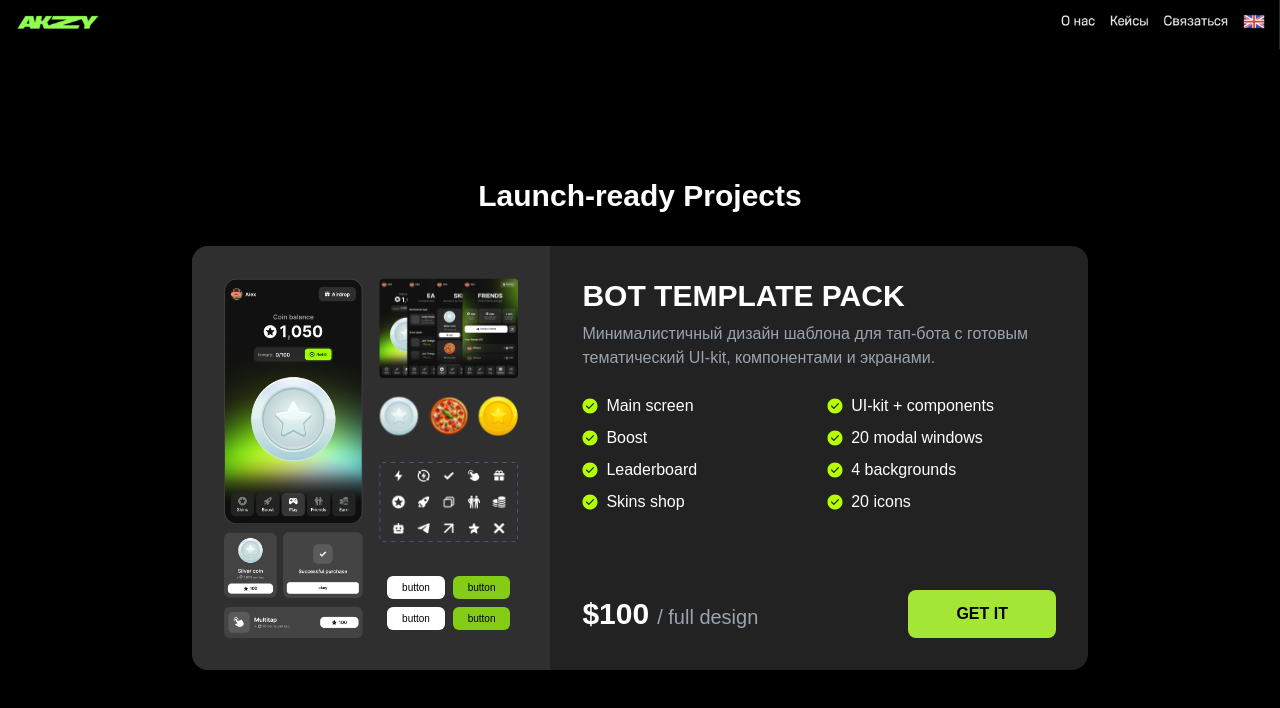
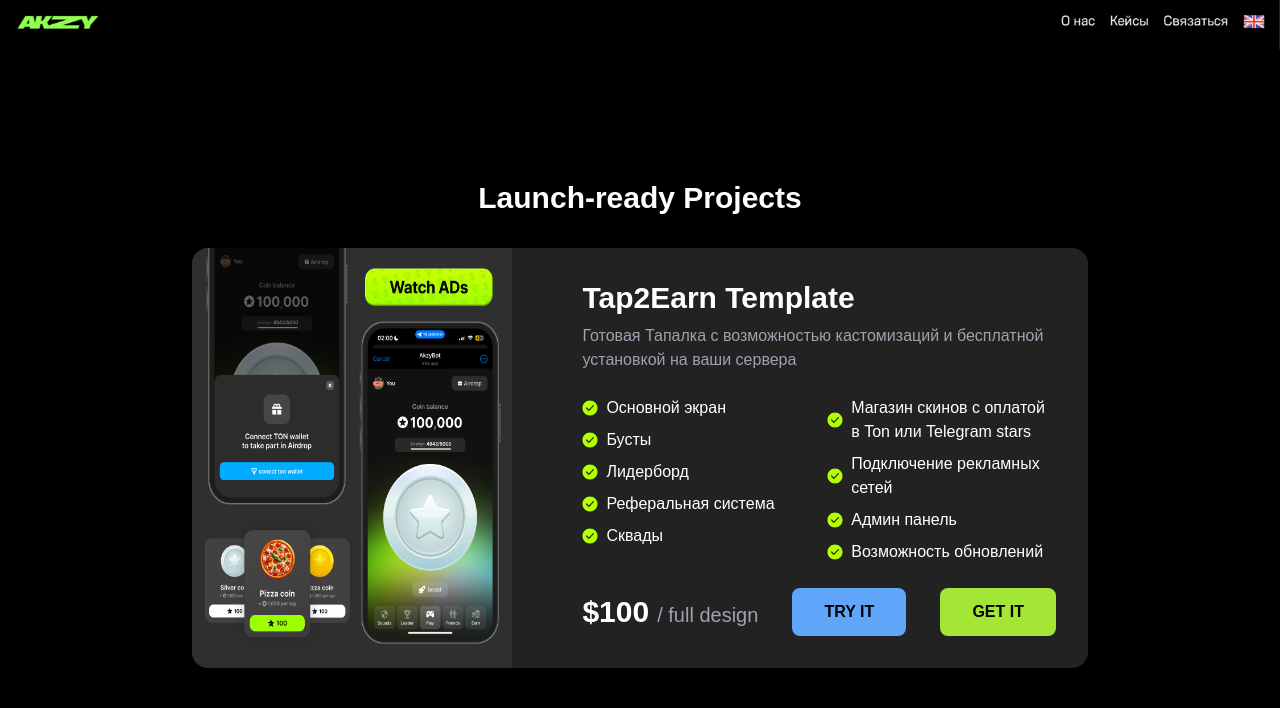
Before and after one commit to ZRTBJ/bot-template-pack, a React (Vite) app: page / in a window 1280 px wide. Shown: the top 708 px of the page. Built offline with nearby package versions, Linux system fonts and the light colour scheme.

Commit message:
update: change pic and text

```diff
--- a/src/components/PurchaseModal.jsx
+++ b/src/components/PurchaseModal.jsx
@@ -43,16 +43,16 @@ const PurcahseModal = ({ isOpen, onClose }) => {
           <div className="flex items-center">
             <img
               src={Silver}
-              alt="Bot template pack"
+              alt="Tap2Earn Template"
               className="w-24 h-24 mr-4"
             />
             <div className="flex-grow">
               <h3 className="text-[1.25rem] ss:text-[1rem]">
-                Bot template pack
+                Tap2Earn Template
               </h3>
-              <p className="text-[0.875rem] ss:text-[0.625rem] text-gray-400 mb-1">
-                Минималистичный дизайн шаблона для тап-бота с готовым
-                тематическим UI-kit, компонентами и экр...
+              <p className="text-[1rem] ss:text-[0.625rem] text-gray-400 mb-1">
+                Готовая Тапалка с возможностью кастомизаций и бесплатной
+                установкой на ваши сервера
               </p>
             </div>
           </div>
--- a/src/components/TapBotTemplate.jsx
+++ b/src/components/TapBotTemplate.jsx
@@ -1,14 +1,15 @@
 import React, { useState } from "react";
-import BalanceImage from "../assets/balance.png";
-import ScreenImage from "../assets/screen.png";
-import IconsImage from "../assets/icons.png";
-import PurchageImage from "../assets/purchase.png";
-import MultiTap from "../assets/multitap.png";
+// import BalanceImage from "../assets/balance.png";
+// import ScreenImage from "../assets/screen.png";
+// import IconsImage from "../assets/icons.png";
+// import PurchageImage from "../assets/purchase.png";
+// import MultiTap from "../assets/multitap.png";
 
 import CheckBoxIcon from "../assets/checkbox.svg";
-import SilverStarIcon from "../assets/silverstar.svg";
-import PieIcon from "../assets/pie.svg";
-import GoldStarIcon from "../assets/goldstar.svg";
+import PhonePanel from "../assets/phone.png";
+// import SilverStarIcon from "../assets/silverstar.svg";
+// import PieIcon from "../assets/pie.svg";
+// import GoldStarIcon from "../assets/goldstar.svg";
 
 import PurchaseModal from "./PurchaseModal";
 
@@ -19,111 +20,121 @@ const TapBotTemplate = () => {
   const closeModal = () => setModalOpen(false);
 
   return (
-    <div className="flex flex-col lg:flex-row bg-[#222222] rounded-2xl max-w-4xl mx-auto">
+    <div className="flex flex-col lg:flex-row bg-[#222222] rounded-2xl max-w-4xl mx-auto justify-between">
       {/* Left Side - Image */}
-      <div className="bg-[#2F2F2F] grid grid-cols-2 auto-rows-fr gap-4 w-full lg:w-2/5 p-4 sm:p-6 lg:p-8 rounded-tl-2xl rounded-bl-2xl">
-        {/* Balance Card */}
-        <div className="flex flex-col gap-2">
-          <img
-            src={BalanceImage}
-            alt="Balance Card"
-            className="w-full h-auto object-contain"
-          />
-          <img
-            src={PurchageImage}
-            alt="Purchase"
-            className="w-full h-auto object-contain"
-          />
-          <img
-            src={MultiTap}
-            alt="Multi Tap"
-            className="w-full h-auto object-contain"
-          />
-        </div>
-        <div className="flex flex-col justify-between gap-2">
-          <img
-            src={ScreenImage}
-            alt="Screen Card"
-            className="w-full h-auto object-contain"
-          />
-          <div className="flex gap-2 justify-start lg:justify-between mt-2 lg:mt-0">
-            <img
-              src={SilverStarIcon}
-              alt="Silver Star"
-              className="w-[30px] sm:w-[40px]"
-            />
-            <img src={PieIcon} alt="Pie" className="w-[30px] sm:w-[40px]" />
-            <img
-              src={GoldStarIcon}
-              alt="Gold Star"
-              className="w-[30px] sm:w-[40px]"
-            />
-          </div>
-          <img
-            src={IconsImage}
-            alt="Icons Image"
-            className="h-auto w-full object-contain mt-2"
-          />
-          <div className="grid grid-cols-2 gap-2 p-2 mt-2">
-            <button className="bg-white text-black px-2 py-1 rounded-md w-full text-[10px]">
-              button
-            </button>
-            <button className="bg-lime-500 text-black px-2 py-1 rounded-md w-full text-[10px]">
-              button
-            </button>
-            <button className="bg-white text-black px-2 py-1 rounded-md w-full text-[10px]">
-              button
-            </button>
-            <button className="bg-lime-500 text-black px-2 py-1 rounded-md w-full text-[10px]">
-              button
-            </button>
-          </div>
-        </div>
-      </div>
+      <img
+        src={PhonePanel}
+        className="max-w-80 h-auto aspect-square rounded-tl-2xl rounded-bl-2xl"
+      />
+      {
+        // <div className="bg-[#2F2F2F] grid grid-cols-2 auto-rows-fr gap-4 w-full lg:w-2/5 p-4 sm:p-6 lg:p-8 rounded-tl-2xl rounded-bl-2xl">
+        //   {/* Balance Card */}
+        //   <div className="flex flex-col gap-2">
+        //     <img
+        //       src={BalanceImage}
+        //       alt="Balance Card"
+        //       className="w-full h-auto object-contain"
+        //     />
+        //     <img
+        //       src={PurchageImage}
+        //       alt="Purchase"
+        //       className="w-full h-auto object-contain"
+        //     />
+        //     <img
+        //       src={MultiTap}
+        //       alt="Multi Tap"
+        //       className="w-full h-auto object-contain"
+        //     />
+        //   </div>
+        //   <div className="flex flex-col justify-between gap-2">
+        //     <img
+        //       src={ScreenImage}
+        //       alt="Screen Card"
+        //       className="w-full h-auto object-contain"
+        //     />
+        //     <div className="flex gap-2 justify-start lg:justify-between mt-2 lg:mt-0">
+        //       <img
+        //         src={SilverStarIcon}
+        //         alt="Silver Star"
+        //         className="w-[30px] sm:w-[40px]"
+        //       />
+        //       <img src={PieIcon} alt="Pie" className="w-[30px] sm:w-[40px]" />
+        //       <img
+        //         src={GoldStarIcon}
+        //         alt="Gold Star"
+        //         className="w-[30px] sm:w-[40px]"
+        //       />
+        //     </div>
+        //     <img
+        //       src={IconsImage}
+        //       alt="Icons Image"
+        //       className="h-auto w-full object-contain mt-2"
+        //     />
+        //     <div className="grid grid-cols-2 gap-2 p-2 mt-2">
+        //       <button className="bg-white text-black px-2 py-1 rounded-md w-full text-[10px]">
+        //         button
+        //       </button>
+        //       <button className="bg-lime-500 text-black px-2 py-1 rounded-md w-full text-[10px]">
+        //         button
+        //       </button>
+        //       <button className="bg-white text-black px-2 py-1 rounded-md w-full text-[10px]">
+        //         button
+        //       </button>
+        //       <button className="bg-lime-500 text-black px-2 py-1 rounded-md w-full text-[10px]">
+        //         button
+        //       </button>
+        //     </div>
+        //   </div>
+        // </div>
+      }
 
       {/* Right Side - Details */}
       <div className="p-4 sm:p-6 lg:p-8 w-full lg:w-3/5 flex flex-col justify-between items-start">
         <div>
           <h2 className="text-2xl sm:text-3xl font-bold text-white mb-2">
-            BOT TEMPLATE PACK
+            Tap2Earn Template
           </h2>
           <p className="text-gray-400 mb-6 text-sm sm:text-base">
-            Минималистичный дизайн шаблона для тап-бота с готовым тематический
-            UI-kit, компонентами и экранами.
+            Готовая Тапалка с возможностью кастомизаций и бесплатной установкой
+            на ваши сервера
           </p>
 
           <ul className="space-y-2 text-white columns-1 sm:columns-2">
             <li className="flex items-center">
-              <img src={CheckBoxIcon} className="mr-2 w-[16px] h-[16px]" /> Main
-              screen
+              <img src={CheckBoxIcon} className="mr-2 w-[16px] h-[16px]" />
+              Основной экран
             </li>
             <li className="flex items-center">
-              <img src={CheckBoxIcon} className="mr-2 w-[16px] h-[16px]" />{" "}
-              Boost
+              <img src={CheckBoxIcon} className="mr-2 w-[16px] h-[16px]" />
+              Бусты
             </li>
             <li className="flex items-center">
-              <img src={CheckBoxIcon} className="mr-2 w-[16px] h-[16px]" />{" "}
-              Leaderboard
+              <img src={CheckBoxIcon} className="mr-2 w-[16px] h-[16px]" />
+              Лидерборд
             </li>
             <li className="flex items-center">
-              <img src={CheckBoxIcon} className="mr-2 w-[16px] h-[16px]" />{" "}
-              Skins shop
+              <img src={CheckBoxIcon} className="mr-2 w-[16px] h-[16px]" />
+              Реферальная система
             </li>
             <li className="flex items-center">
-              <img src={CheckBoxIcon} className="mr-2 w-[16px] h-[16px]" />{" "}
-              UI-kit + components
+              <img src={CheckBoxIcon} className="mr-2 w-[16px] h-[16px]" />
+              Сквады
             </li>
             <li className="flex items-center">
-              <img src={CheckBoxIcon} className="mr-2 w-[16px] h-[16px]" /> 20
-              modal windows
+              <img src={CheckBoxIcon} className="mr-2 w-[16px] h-[16px]" />
+              Магазин скинов c оплатой в Ton или Telegram stars
             </li>
             <li className="flex items-center">
-              <img src={CheckBoxIcon} className="mr-2 w-[16px] h-[16px]" /> 4
-              backgrounds
+              <img src={CheckBoxIcon} className="mr-2 w-[16px] h-[16px]" />
+              Подключение рекламных сетей
             </li>
             <li className="flex items-center">
-              <img src={CheckBoxIcon} className="mr-2 w-[16px] h-[16px]" /> 20
-              icons
+              <img src={CheckBoxIcon} className="mr-2 w-[16px] h-[16px]" />
+              Админ панель
+            </li>
+            <li className="flex items-center">
+              <img src={CheckBoxIcon} className="mr-2 w-[16px] h-[16px]" />
+              Возможность обновлений
             </li>
           </ul>
         </div>
@@ -140,9 +151,13 @@ const TapBotTemplate = () => {
           </div>
 
           {/* Button */}
+
+          <button className="bg-blue-400 text-black font-bold py-2 sm:py-3 px-8 sm:px-8 rounded-lg hover:bg-lime-500 transition duration-300 w-full sm:w-auto">
+            TRY IT
+          </button>
           <button
             onClick={openModal}
-            className="bg-lime-400 text-black font-bold py-2 sm:py-3 px-8 sm:px-12 rounded-lg hover:bg-lime-500 transition duration-300 w-full sm:w-auto"
+            className="bg-lime-400 text-black font-bold py-2 sm:py-3 px-8 sm:px-8 rounded-lg hover:bg-lime-500 transition duration-300 w-full sm:w-auto"
           >
             GET IT
           </button>
```
Also changed, not shown: src/assets/phone.png (added).
